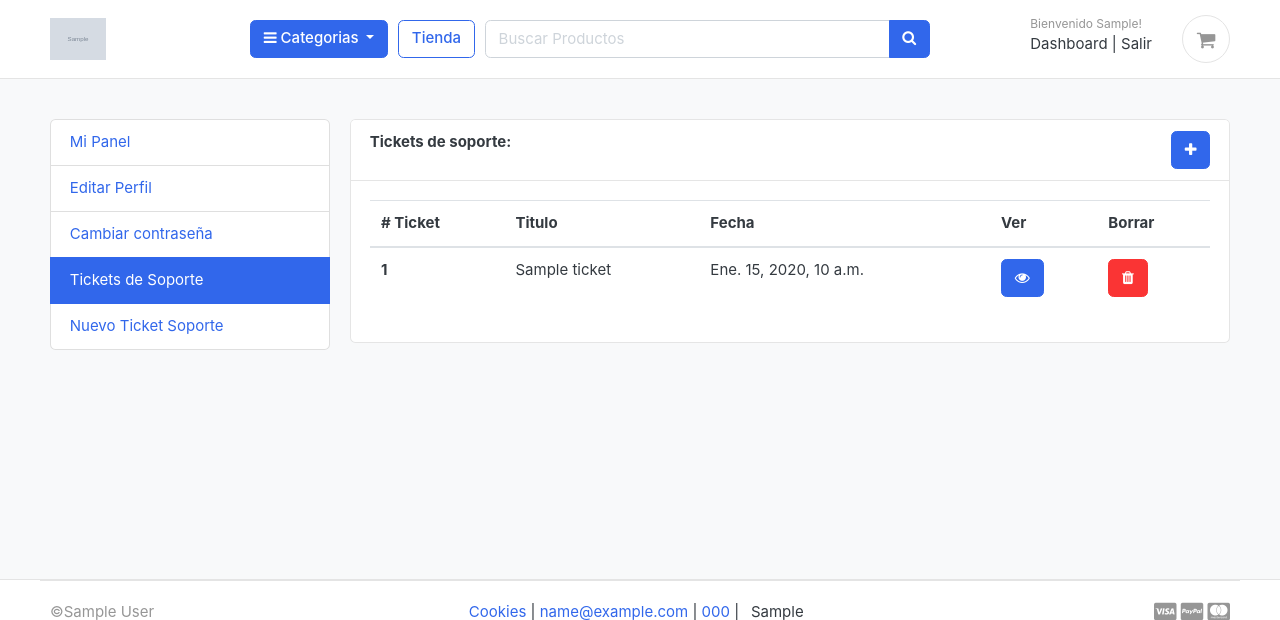
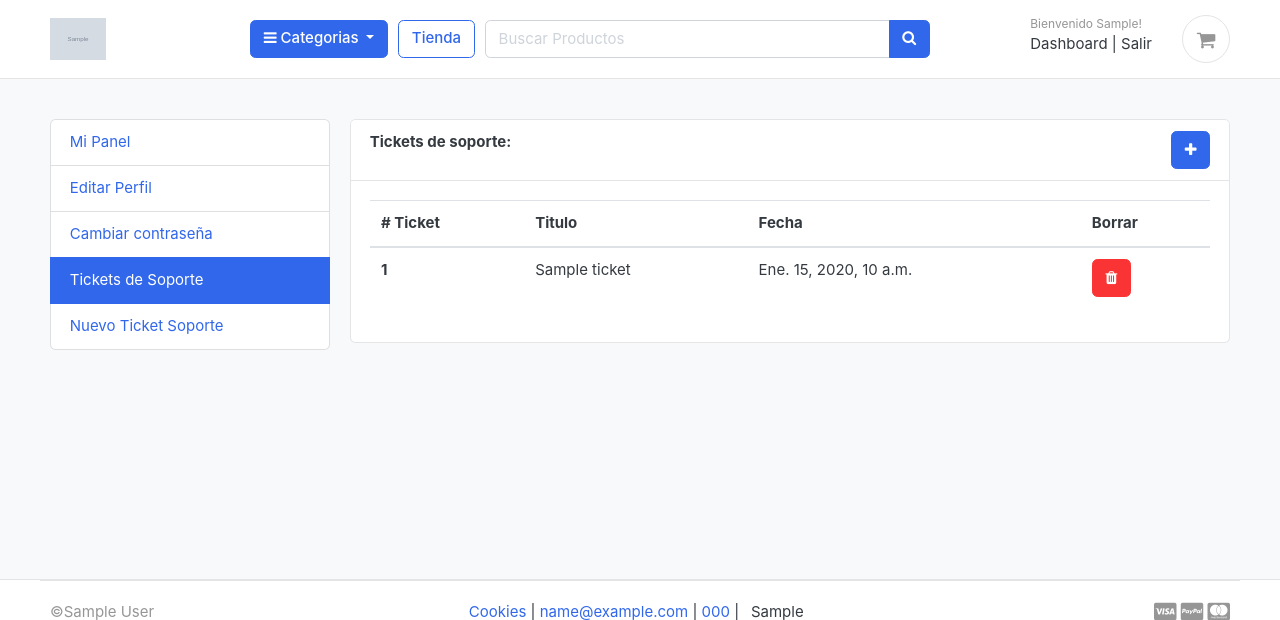
Before and after one commit to falconsoft3d/clientportal, a Django app: page /accounts/my_tickets/ in a window 1280 px wide. Shown: the part 39-659 px from the top of the page. Run offline with Django 3.2, Linux system fonts and the light colour scheme; a user stored in the database is signed in; tables that the repository leaves empty hold one stand-in row (values such as "Sample post"); grey boxes marked "Sample" are stand-in pictures; parts of the project's set-up code (start-up, migrations or seed data) failed here and were passed over; some web fonts are replaced.

Commit message:
Trabajando en la eliminación del Ticket

```diff
--- a/accounts/urls.py
+++ b/accounts/urls.py
@@ -11,4 +11,5 @@ urlpatterns = [
     path('change_password/', views.change_password, name='change_password'),
     path('my_tickets/', views.my_tickets, name='my_tickets'),
     path('new_ticket/', views.new_ticket, name='new_ticket'),
+    path('delete_ticket/<int:id>', views.delete_ticket, name='delete_ticket'),
 ]
--- a/accounts/views.py
+++ b/accounts/views.py
@@ -239,8 +239,16 @@ def new_ticket(request):
             ticket.text = form.cleaned_data['title']
             ticket.user = current_user
             ticket.save()
+            messages.success(request, 'Su ticket se ha creado correctamente')
 
 
             return redirect ("my_tickets")
     form = TicketForm()
     return render(request, "accounts/new_ticket.html", {'form':form})
+
+@login_required
+def delete_ticket(request, id):
+    ticket = Ticket.objects.get(id=id)
+    ticket.delete()
+    messages.success(request, 'Su ticket se ha eliminado correctamente')
+    return redirect('my_tickets')
--- a/templates/accounts/my_tickets.html
+++ b/templates/accounts/my_tickets.html
@@ -32,7 +32,7 @@
                                 <th scope="col">Titulo</th>
                                 <th scope="col">Fecha</th>
                                 {% comment %} <th scope="col">Estado</th> {% endcomment %}
-                                <th scope="col">Ver</th>
+                                {% comment %} <th scope="col">Ver</th> {% endcomment %}
                                 <th scope="col">Borrar</th>
                             </tr>
                         </thead>
@@ -43,8 +43,8 @@
                                     <td scope="row">{{ticket.name}}</td>
                                     <td scope="row">{{ticket.create_date}}</td>
                                     {% comment %} <td scope="row">{{ticket.status}}</td> {% endcomment %}
-                                    <td scope="row"><button class="btn btn-primary"><i class="fa fa-eye"></i></button></td>
-                                    <td scope="row"><button class="btn btn-danger"><i class="fa fa-trash"></i></button></td>
+                                    {% comment %} <td scope="row"><a class="btn btn-primary"><i class="fa fa-eye"></i></a></td> {% endcomment %}
+                                    <td scope="row"><a class="btn btn-danger" href="{% url 'delete_ticket' ticket.id %}"><i class="fa fa-trash"></i></a></td>
                                 </tr>
                             {% endfor %}
                         </tbody>
```
